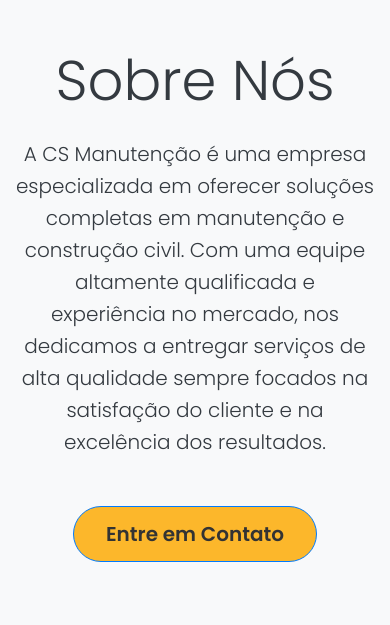
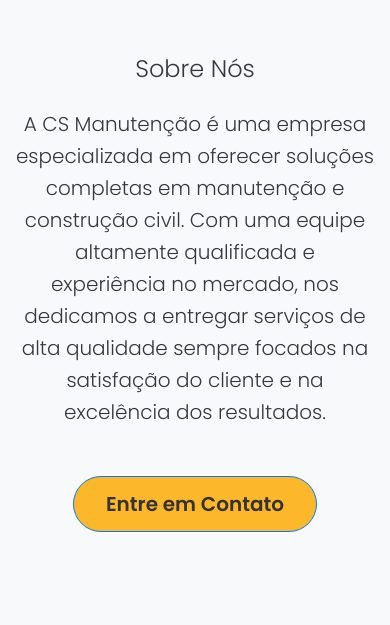
Before and after one commit to abobrinhaa/site-de-construction, a PHP site: page / in a window 390 px wide. Shown: the part 845-1470 px from the top of the page. Run offline with PHP 8.4, Linux system fonts and the light colour scheme.

Commit message:
Update styles.css

```diff
--- a/site acca obra/styles.css
+++ b/site acca obra/styles.css
@@ -557,3 +557,9 @@
         height: 300px;
     }
 }
+@media (max-width: 768px) {
+    h2.display-4 {
+        font-size: 24px; /* Ajuste o tamanho da fonte para telas menores */
+        margin: 8px; /* Ajuste as margens conforme necessário */
+    }
+}
```
